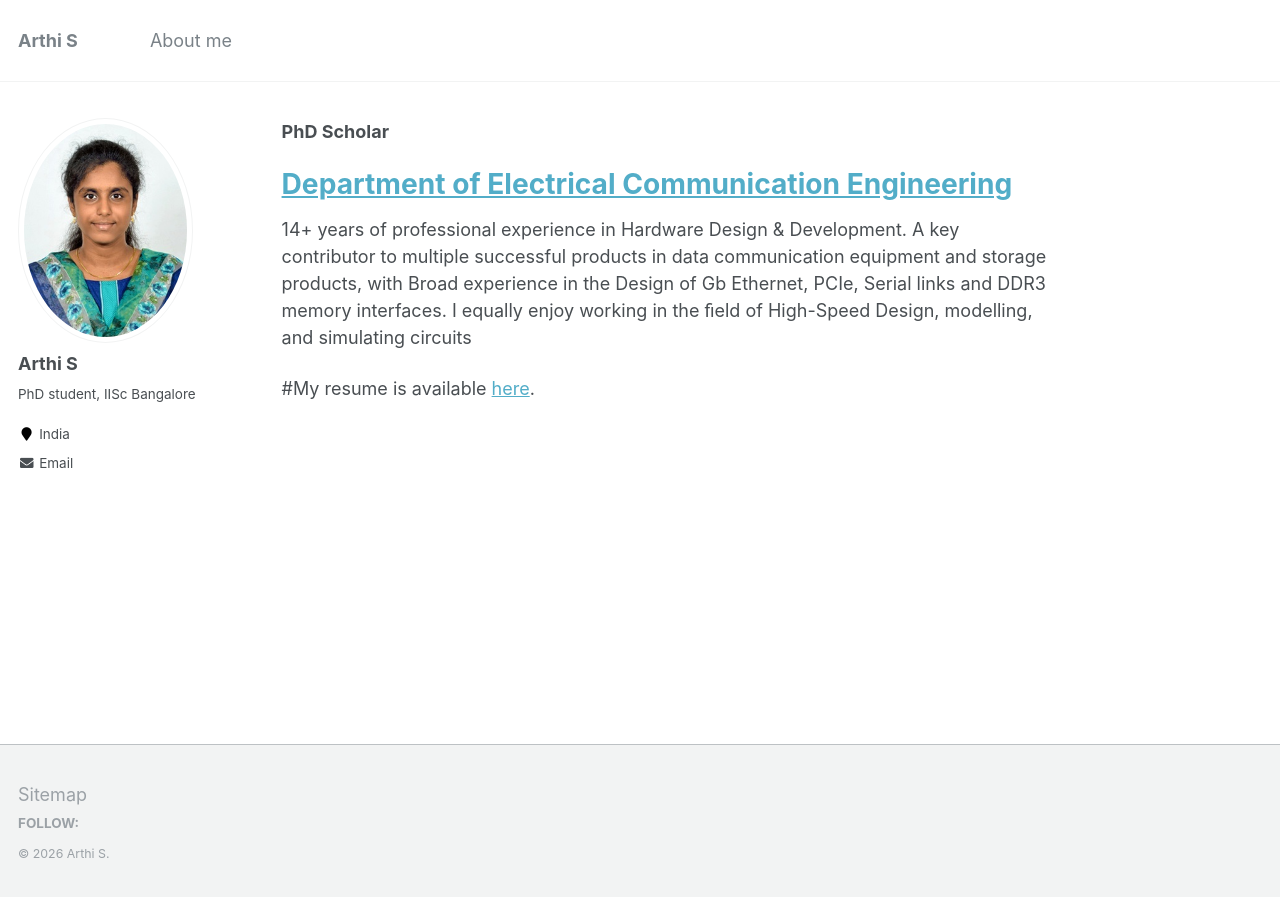
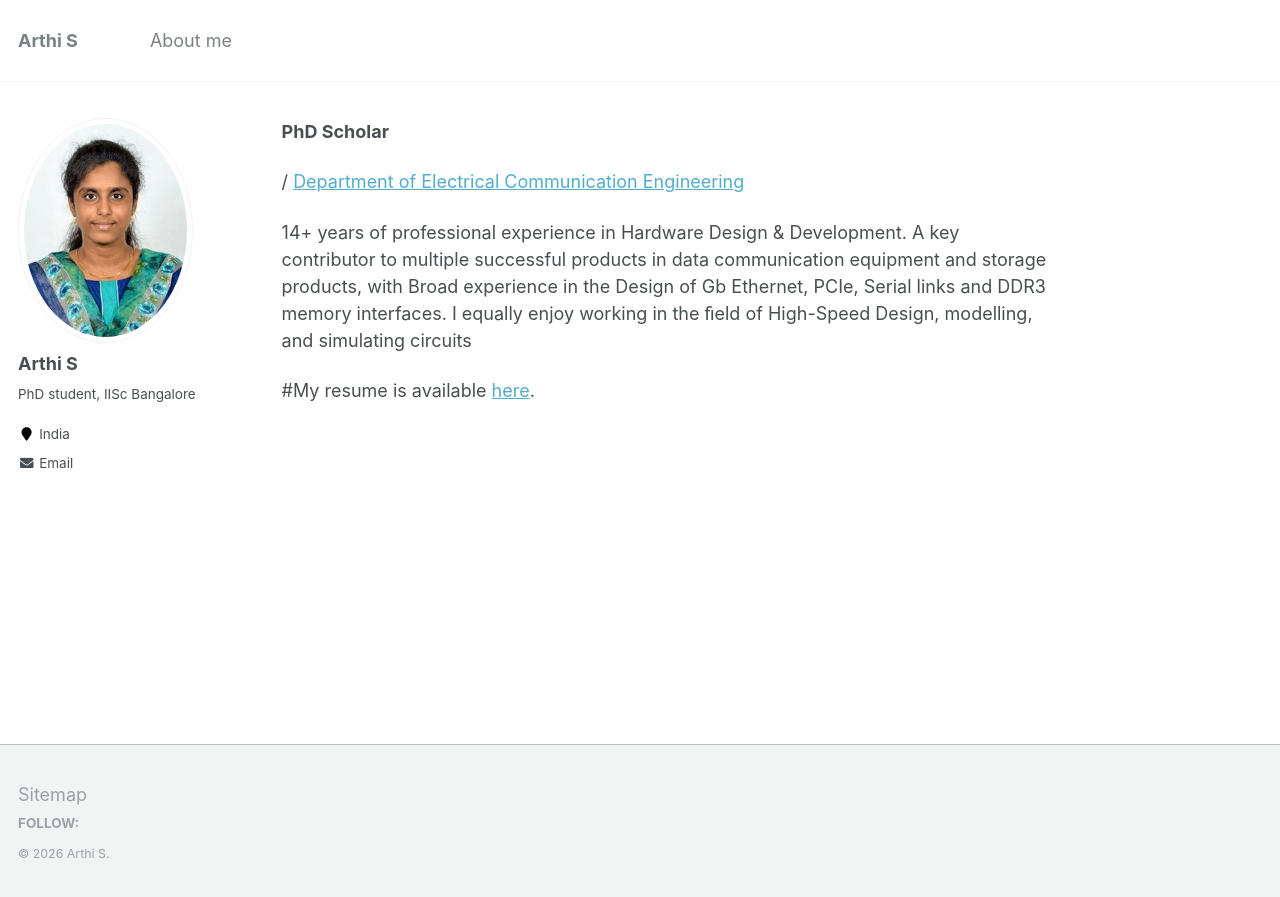
Before and after one commit to arunka97/arunka97.github.io, a Jekyll site: the page built from _pages/about.md, in a window 1280 px wide. Shown: the top 897 px of the page. Built offline with Jekyll 4.4.1, drawn with Linux system fonts in a browser that asks for light colours.

```diff
--- a/_pages/about.md
+++ b/_pages/about.md
@@ -10,7 +10,7 @@ redirect_from:
 
 **PhD Scholar**
 
-# [Department of Electrical Communication Engineering](https://ece.iisc.ac.in/)
+/ [Department of Electrical Communication Engineering](https://ece.iisc.ac.in/)
 
 
 
```
